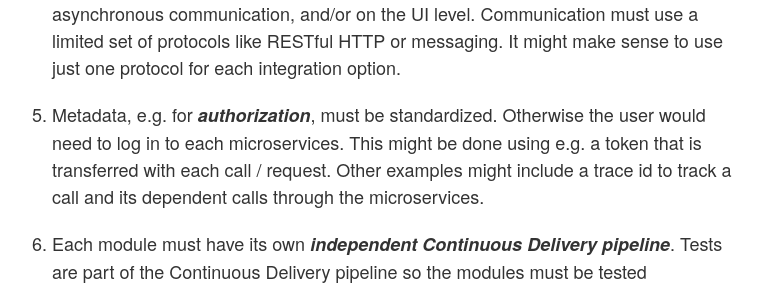
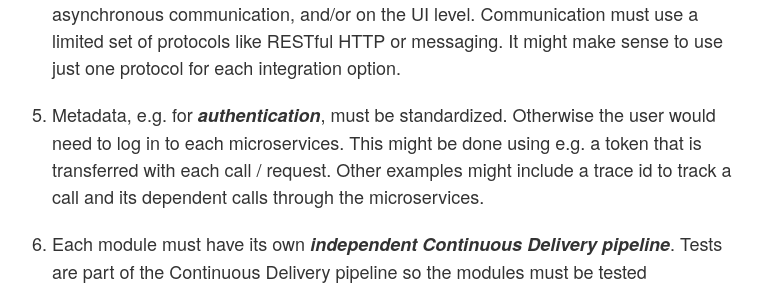
Before and after one commit to ISA-Principles/isa-principles.org, a Jekyll site: the page built from index.md, in a window 1280 px wide and 900 px high, scrolled down 1579 px. Shown: the part 158-449 px from the top of the window, without its empty margins (128-891 px from the left). Built offline with Jekyll 4.4.1, drawn with Linux system fonts in a browser that asks for light colours.

Commit message:
Fix: authorization -> autentication

```diff
--- a/index.md
+++ b/index.md
@@ -58,7 +58,7 @@ or maybe even a completely different approach.
    It might make sense to use just one protocol for each
    integration option.
 
-5. Metadata, e.g. for *authorization*, must be
+5. Metadata, e.g. for *authentication*, must be
    standardized. Otherwise the user would need to log in to each microservices.
    This might be done using e.g. a token that is transferred with each call / request.
    Other examples might include a trace id to track a call and its dependent calls through the microservices.
```
